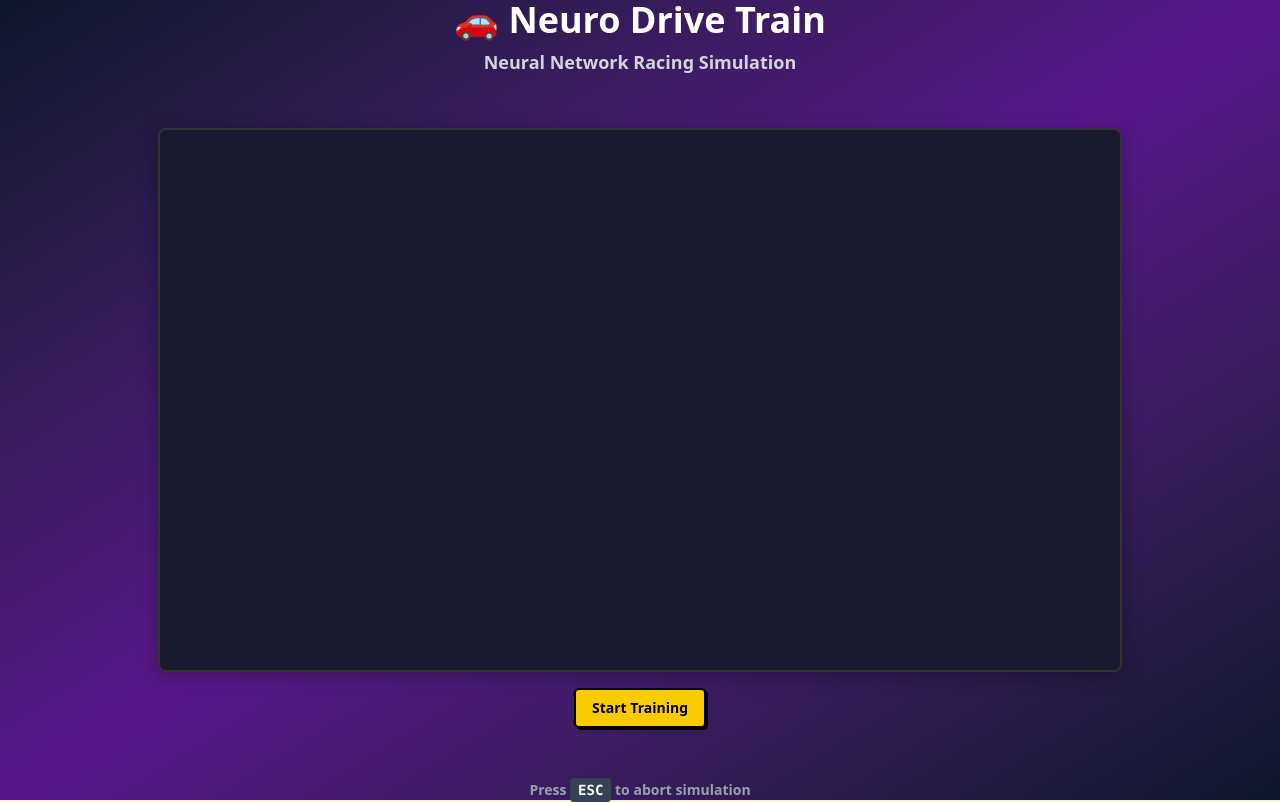
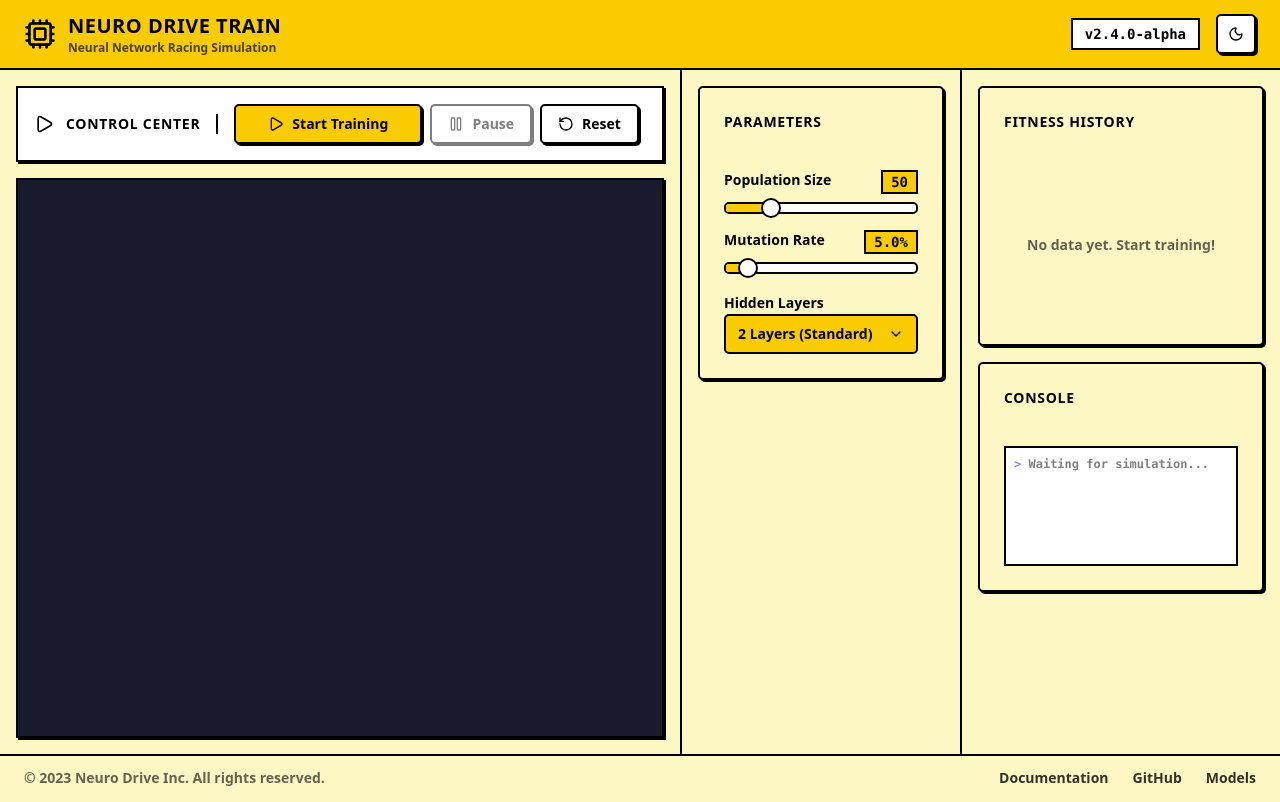
Before and after one commit to majiyaz2/neuro_drive_train, a Next.js app: page / in a window 1280 px wide. Built offline with nearby package versions, Linux system fonts and the light colour scheme.

Commit message:
feat: overhauled the training dashboard with the components

```diff
--- a/package.json
+++ b/package.json
@@ -13,6 +13,7 @@
     "@radix-ui/react-dialog": "^1.1.15",
     "@radix-ui/react-progress": "^1.1.8",
     "@radix-ui/react-radio-group": "^1.3.8",
+    "@radix-ui/react-scroll-area": "^1.2.10",
     "@radix-ui/react-select": "^2.2.6",
     "@radix-ui/react-slider": "^1.3.6",
     "@radix-ui/react-slot": "^1.2.4",
@@ -30,6 +31,7 @@
     "react": "19.2.3",
     "react-dom": "19.2.3",
     "react-resizable-panels": "^4.4.1",
+    "recharts": "^3.6.0",
     "tailwind-merge": "^3.4.0",
     "zod": "^4.3.5"
   },
--- a/src/app/page.tsx
+++ b/src/app/page.tsx
@@ -1,6 +1,14 @@
 'use client';
 
 import dynamic from 'next/dynamic';
+import { useState, useCallback } from 'react';
+import { SidePanel, type TrainingParameters, type FitnessDataPoint, type LogEntry } from '@/components/page/train';
+import { ControlCenterCard } from '@/components/page/train/ControlCenterCard';
+import { FitnessHistoryCard } from '@/components/page/train/FitnessHistoryCard';
+import { ConsoleCard } from '@/components/page/train/ConsoleCard';
+import { Sun, Moon, Cpu } from 'lucide-react';
+import { Button } from '@/components/ui/button';
+import type { GameCanvasCommand } from '@/components/game/GameCanvas';
 
 // Dynamically import GameCanvas to avoid SSR issues with PixiJS
 const GameCanvas = dynamic(
@@ -9,23 +17,135 @@ const GameCanvas = dynamic(
 );
 
 export default function Home() {
+  const [isDarkMode, setIsDarkMode] = useState(false);
+  const [isSimulating, setIsSimulating] = useState(false);
+  const [isLoading, setIsLoading] = useState(true);
+  const [command, setCommand] = useState<GameCanvasCommand>(null);
+
+  const [parameters, setParameters] = useState<TrainingParameters>({
+    populationSize: 50,
+    mutationRate: 0.05,
+    hiddenLayers: '2-layer',
+  });
+
+  const [fitnessHistory, setFitnessHistory] = useState<FitnessDataPoint[]>([]);
+  const [logs, setLogs] = useState<LogEntry[]>([]);
+
+  const addLog = useCallback((message: string) => {
+    setLogs((prev) => [...prev.slice(-50), { timestamp: new Date(), message }]);
+  }, []);
+
+  const handleStart = useCallback(() => {
+    addLog('initializing neural_net_core...');
+    addLog(`loading track_data: "circuit_alpha"`);
+    addLog(`populating agents (n=${parameters.populationSize})`);
+    addLog('simulation running...');
+    setCommand('start');
+    // Reset command after a tick to allow re-triggering
+    setTimeout(() => setCommand(null), 100);
+  }, [addLog, parameters.populationSize]);
+
+  const handlePause = useCallback(() => {
+    addLog('simulation paused');
+    setCommand('pause');
+    setTimeout(() => setCommand(null), 100);
+  }, [addLog]);
+
+  const handleReset = useCallback(() => {
+    addLog('resetting simulation...');
+    setFitnessHistory([]);
+    setCommand('reset');
+    setTimeout(() => setCommand(null), 100);
+  }, [addLog]);
+
+  const toggleDarkMode = () => {
+    setIsDarkMode(!isDarkMode);
+    document.documentElement.classList.toggle('dark');
+  };
+
   return (
-    <div className="flex min-h-screen flex-col items-center justify-center bg-linear-to-br from-slate-900 via-purple-900 to-slate-900">
-      <header className="mb-8 text-center">
-        <h1 className="text-4xl font-bold text-white mb-2">
-          🚗 Neuro Drive Train
-        </h1>
-        <p className="text-gray-300 text-lg">
-          Neural Network Racing Simulation
-        </p>
+    <div className={`flex flex-col h-screen overflow-hidden bg-background ${isDarkMode ? 'dark' : ''}`}>
+      {/* Header */}
+      <header className="flex items-center justify-between px-6 py-3 bg-main border-b-2 border-border">
+        <div className="flex items-center gap-3">
+          <Cpu className="size-8" />
+          <div>
+            <h1 className="text-xl font-heading uppercase tracking-wide text-main-foreground">
+              Neuro Drive Train
+            </h1>
+            <p className="text-xs text-main-foreground/70">
+              Neural Network Racing Simulation
+            </p>
+          </div>
+        </div>
+
+        <div className="flex items-center gap-4">
+          <span className="px-3 py-1 border-2 border-border bg-secondary-background font-mono text-sm">
+            v2.4.0-alpha
+          </span>
+          <Button variant="neutral" size="icon" onClick={toggleDarkMode}>
+            {isDarkMode ? <Sun className="size-4" /> : <Moon className="size-4" />}
+          </Button>
+        </div>
       </header>
 
-      <main>
-        <GameCanvas trackIndex={2} trainingConfig={{ maxGenerationIterations: 100, populationCount: 50, keepCount: 10 }} />
-      </main>
+      {/* Main Content */}
+      <div className="flex flex-1 overflow-hidden">
+        {/* Simulation Area - Left Column */}
+        <main className="flex-1 p-4 flex flex-col gap-4 overflow-hidden">
+          <ControlCenterCard
+            isSimulating={isSimulating}
+            isLoading={isLoading}
+            onStart={handleStart}
+            onPause={handlePause}
+            onReset={handleReset}
+          />
 
-      <footer className="mt-8 text-gray-400 text-sm">
-        Press <kbd className="px-2 py-1 bg-gray-700 rounded text-white">ESC</kbd> to abort simulation
+          <div className="flex-1 border-2 border-border bg-secondary-background shadow-shadow overflow-hidden">
+            <GameCanvas
+              trackIndex={2}
+              command={command}
+              trainingConfig={{
+                maxGenerationIterations: 100,
+                populationCount: parameters.populationSize,
+                keepCount: 10
+              }}
+              onLoadingChange={setIsLoading}
+              onSimulatingChange={setIsSimulating}
+              onGenerationComplete={(gen, fitness) => {
+                setFitnessHistory((prev) => [...prev, { generation: gen, fitness }]);
+                addLog(`[GEN ${gen}] New best fitness: ${fitness.toFixed(1)}%`);
+              }}
+            />
+          </div>
+        </main>
+
+        {/* Parameters Area - Middle Column */}
+        <SidePanel
+          parameters={parameters}
+          onParametersChange={setParameters}
+          isSimulating={isSimulating}
+        />
+
+        {/* Stats Area - Right Column */}
+        <div className="w-[320px] flex flex-col border-l-2 border-border bg-background overflow-hidden">
+          <div className="flex-1 flex flex-col p-4 gap-4 overflow-y-auto">
+            <FitnessHistoryCard data={fitnessHistory} />
+            <ConsoleCard logs={logs} />
+          </div>
+        </div>
+      </div>
+
+      {/* Footer */}
+      <footer className="flex items-center justify-between px-6 py-3 border-t-2 border-border text-sm">
+        <span className="text-foreground/60">
+          © 2023 Neuro Drive Inc. All rights reserved.
+        </span>
+        <nav className="flex gap-6 text-foreground/80">
+          <a href="#" className="hover:underline">Documentation</a>
+          <a href="#" className="hover:underline">GitHub</a>
+          <a href="#" className="hover:underline">Models</a>
+        </nav>
       </footer>
     </div>
   );
--- a/src/components/game/GameCanvas.tsx
+++ b/src/components/game/GameCanvas.tsx
@@ -1,20 +1,31 @@
 // src/components/game/GameCanvas.tsx
 'use client';
 
-import React, { useRef, useEffect, useCallback, useState } from 'react';
+import React, { useRef, useEffect, useCallback, useState, useImperativeHandle, forwardRef } from 'react';
 import { Application, Container, Graphics, Text, TextStyle } from 'pixi.js';
 import { Track } from './Track';
 import { Car, SerializableNetwork } from './Car';
 import { HUD } from './HUD';
 import { Network } from '@/lib/network';
 import { BrowserTrainer as Trainer, type TrainingConfig } from '@/lib/browserTrainer';
-import { Button } from '@/components/ui/button';
+
+export type GameCanvasCommand = 'start' | 'pause' | 'reset' | null;
 
 export interface GameCanvasProps {
     trackIndex?: number;
     carImagePaths?: string[];
     trainingConfig?: Partial<TrainingConfig>;
+    command?: GameCanvasCommand;
     onSimulationComplete?: (networks: SerializableNetwork[]) => void;
+    onLoadingChange?: (loading: boolean) => void;
+    onSimulatingChange?: (simulating: boolean) => void;
+    onGenerationComplete?: (generation: number, fitness: number) => void;
+}
+
+export interface GameCanvasRef {
+    start: () => Promise<void>;
+    pause: () => void;
+    reset: () => void;
 }
 
 export interface SimulationConfig {
@@ -54,7 +65,7 @@ function networkToSerializable(network: Network): SerializableNetwork {
     };
 }
 
-export function GameCanvas({
+export const GameCanvas = forwardRef<GameCanvasRef, GameCanvasProps>(function GameCanvas({
     trackIndex = 0,
     carImagePaths = [
         '/assets/cars/car0.png',
@@ -64,8 +75,12 @@ export function GameCanvas({
         '/assets/cars/car4.png',
     ],
     trainingConfig,
+    command,
     onSimulationComplete,
-}: GameCanvasProps) {
+    onLoadingChange,
+    onSimulatingChange,
+    onGenerationComplete,
+}, ref) {
     const containerRef = useRef<HTMLDivElement>(null);
     const appRef = useRef<Application | null>(null);
     const trainerRef = useRef<Trainer | null>(null);
@@ -73,6 +88,22 @@ export function GameCanvas({
     const [isLoading, setIsLoading] = useState(true);
     const [simulationRound, setSimulationRound] = useState(1);
     const abortRef = useRef(false);
+
+    // Pause function
+    const pause = useCallback(() => {
+        abortRef.current = true;
+        setIsSimulating(false);
+        onSimulatingChange?.(false);
+    }, [onSimulatingChange]);
+
+    // Reset function
+    const reset = useCallback(() => {
+        abortRef.current = true;
+        setIsSimulating(false);
+        onSimulatingChange?.(false);
+        trainerRef.current = null;
+        setSimulationRound(1);
+    }, [onSimulatingChange]);
 
     // Initialize PixiJS Application
     useEffect(() => {
@@ -83,8 +114,7 @@ export function GameCanvas({
 
         const init = async () => {
             await app.init({
-                width: DEFAULT_CONFIG.width,
-                height: DEFAULT_CONFIG.height,
+                resizeTo: containerRef.current as HTMLElement,
                 backgroundColor: DEFAULT_CONFIG.backgroundColor,
                 antialias: true,
             });
@@ -98,13 +128,14 @@ export function GameCanvas({
             containerRef.current?.appendChild(app.canvas);
             appRef.current = app;
             setIsLoading(false);
+            onLoadingChange?.(false);
         };
 
         init();
 
         return () => {
             mounted = false;
-            if (appRef.current && appRef.current.stage) {
+            if (appRef.current) {
                 appRef.current.destroy(true);
             }
             appRef.current = null;
@@ -130,6 +161,18 @@ export function GameCanvas({
         const gameContainer = new Container();
         gameContainer.sortableChildren = true;
         app.stage.addChild(gameContainer);
+
+        // Stretch simulation to fill the canvas
+        const fillSimulation = () => {
+            const scaleX = app.screen.width / DEFAULT_CONFIG.width;
+            const scaleY = app.screen.height / DEFAULT_CONFIG.height;
+            gameContainer.scale.set(scaleX, scaleY);
+            gameContainer.x = 0;
+            gameContainer.y = 0;
+        };
+
+        fillSimulation();
+        app.renderer.on('resize', fillSimulation);
 
         // Load track
         const track = new Track();
@@ -265,6 +308,12 @@ export function GameCanvas({
                     // Run evolution and create next generation
                     trainerRef.current.evolveAndSave();
                     setSimulationRound(trainerRef.current.simulationRound);
+
+                    // Report generation completion with best fitness
+                    const bestCheckpoint = Math.max(...cars.map(c => c.lastCheckpointPassed));
+                    const totalCheckpoints = track.checkpoints.length;
+                    const bestFitness = (bestCheckpoint / totalCheckpoints) * 100;
+                    onGenerationComplete?.(trainerRef.current.simulationRound, bestFitness);
                 }
 
                 // Callback with updated networks
@@ -280,6 +329,7 @@ export function GameCanvas({
                     }, 100);
                 } else {
                     setIsSimulating(false);
+                    onSimulatingChange?.(false);
                     console.log('Training complete or aborted.');
                 }
             }
@@ -291,6 +341,7 @@ export function GameCanvas({
     // Start training with real networks from Trainer
     const startTraining = useCallback(async () => {
         setIsSimulating(true);
+        onSimulatingChange?.(true);
         abortRef.current = false;
 
         // Create or reuse trainer (loads chromosomes from storage)
@@ -301,7 +352,14 @@ export function GameCanvas({
 
         // Run next generation
         await runNextGeneration();
-    }, [runNextGeneration, trainingConfig]);
+    }, [runNextGeneration, trainingConfig, onSimulatingChange]);
+
+    // Expose control methods via ref
+    useImperativeHandle(ref, () => ({
+        start: startTraining,
+        pause,
+        reset,
+    }), [startTraining, pause, reset]);
 
     // Keyboard handler for ESC to abort
     useEffect(() => {
@@ -316,56 +374,26 @@ export function GameCanvas({
         return () => window.removeEventListener('keydown', handleKeyDown);
     }, [isSimulating]);
 
+    // Handle external commands from parent component
+    useEffect(() => {
+        if (!command) return;
+
+        switch (command) {
+            case 'start':
+                if (!isSimulating && !isLoading) {
+                    startTraining();
+                }
+                break;
+            case 'pause':
+                pause();
+                break;
+            case 'reset':
+                reset();
+                break;
+        }
+    }, [command, isSimulating, isLoading, startTraining, pause, reset]);
+
     return (
-        <div className="game-container">
-            <div ref={containerRef} className="canvas-wrapper" />
-            <div className="controls">
-                <Button
-                    onClick={startTraining}
-                    disabled={isSimulating || isLoading}
-                    className="train-button"
-                >
-                    {isLoading ? 'Loading...' : isSimulating ? 'Simulating... (ESC to abort)' : 'Start Training'}
-                </Button>
-            </div>
-            <style jsx>{`
-        .game-container {
-          display: flex;
-          flex-direction: column;
-          align-items: center;
-          gap: 16px;
-          padding: 20px;
-        }
-        .canvas-wrapper {
-          border: 2px solid #333;
-          border-radius: 8px;
-          overflow: hidden;
-          box-shadow: 0 4px 20px rgba(0, 0, 0, 0.3);
-        }
-        .controls {
-          display: flex;
-          gap: 12px;
-        }
-        .train-button {
-          padding: 12px 24px;
-          font-size: 16px;
-          font-weight: 600;
-          background: linear-gradient(135deg, #667eea 0%, #764ba2 100%);
-          color: white;
-          border: none;
-          border-radius: 8px;
-          cursor: pointer;
-          transition: all 0.3s ease;
-        }
-        .train-button:hover:not(:disabled) {
-          transform: translateY(-2px);
-          box-shadow: 0 4px 12px rgba(102, 126, 234, 0.4);
-        }
-        .train-button:disabled {
-          opacity: 0.6;
-          cursor: not-allowed;
-        }
-      `}</style>
-        </div>
+        <div ref={containerRef} className="h-full w-full overflow-hidden" />
     );
-}
+});
--- /dev/null
+++ b/src/components/page/train/index.ts
@@ -0,0 +1,6 @@
+export { SidePanel } from './SidePanel';
+export type { TrainingParameters, FitnessDataPoint, LogEntry } from './SidePanel';
+export { ParametersCard } from './ParametersCard';
+export { ControlCenterCard } from './ControlCenterCard';
+export { FitnessHistoryCard } from './FitnessHistoryCard';
+export { ConsoleCard } from './ConsoleCard';
```
Also changed, not shown: 1 other file (tests, documents, lock files or other folders).
